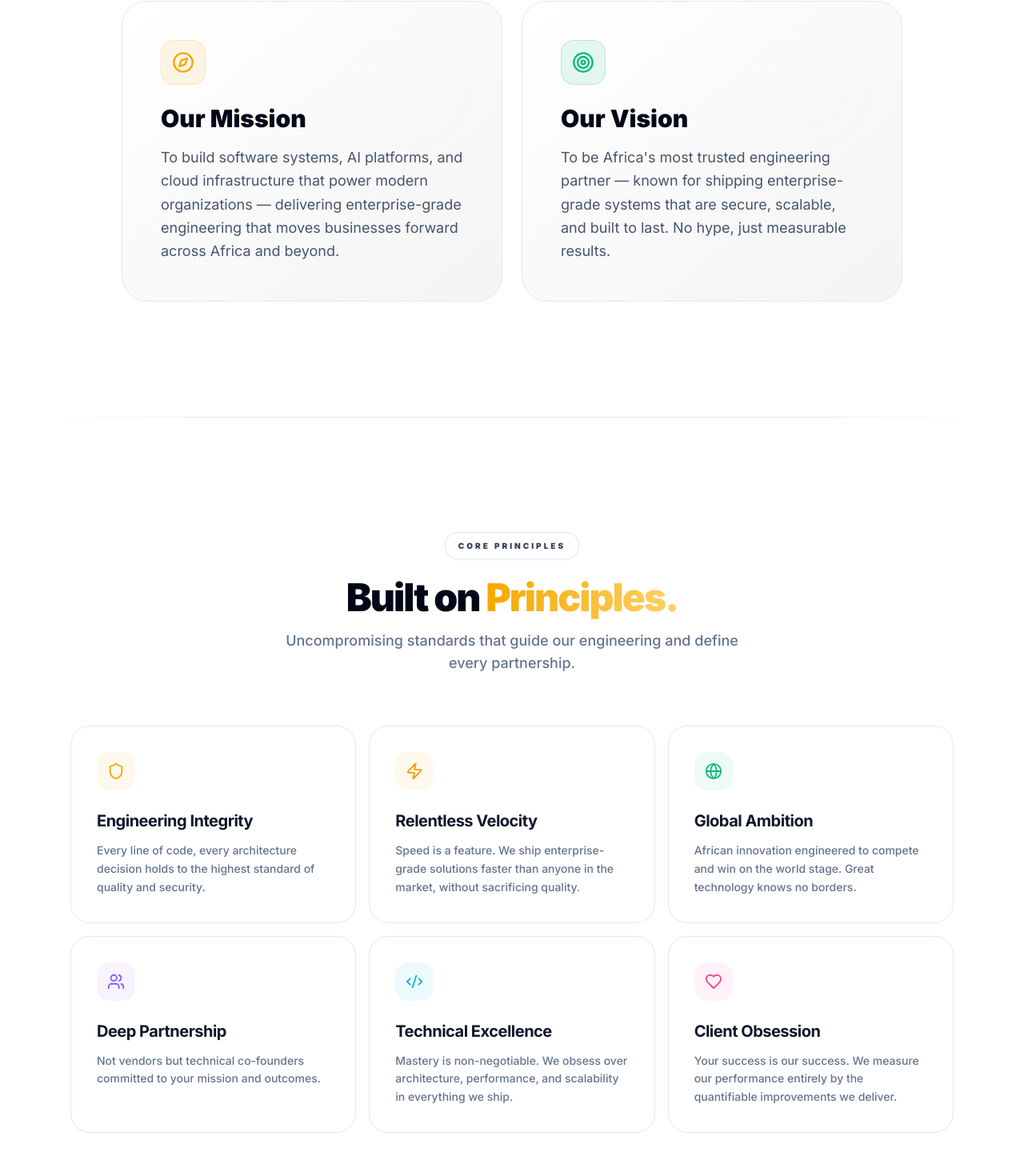
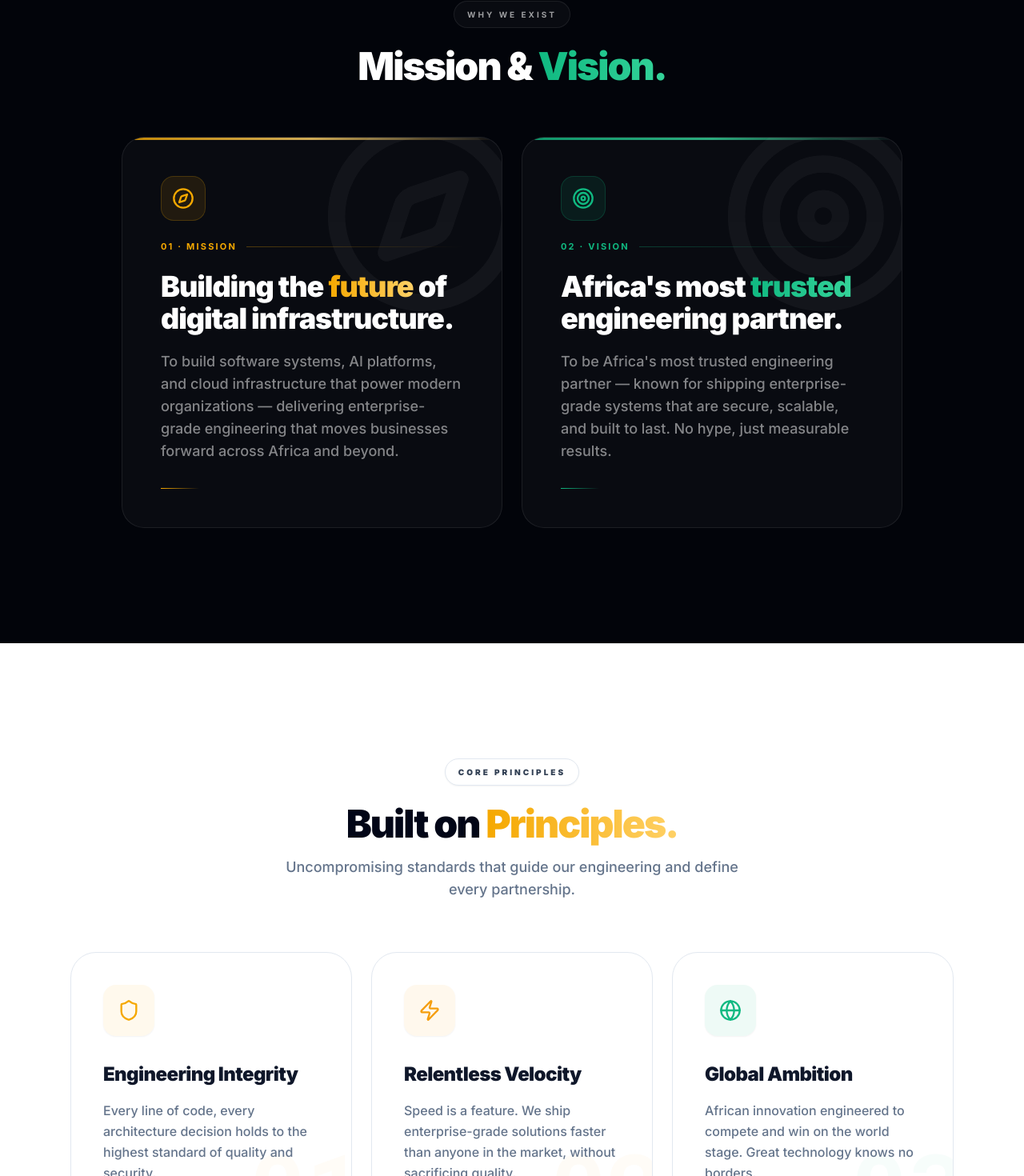
Before and after one commit to jonnahjr/NEXYOVI, a React (Vite) app in the folder frontend/: page /company in a window 1280 px wide. Shown: the part 3533-5003 px from the top of the page at 80% size. Built offline with nearby package versions, Linux system fonts and the light colour scheme; no server answers; the database is empty.

Commit message:
Redesign Core Principles layout with animated Bento cards

```diff
--- a/frontend/src/pages/Company.tsx
+++ b/frontend/src/pages/Company.tsx
@@ -343,28 +343,120 @@ export default function Company() {
       </section>
 
       {/* ═══════════════════════════════════════
-          5. MISSION & VISION — Light Section
+          5. MISSION & VISION — Dark · Two-Pillar Cards
          ═══════════════════════════════════════ */}
-      <section className="relative py-28 md:py-36 bg-white section-divider-light overflow-hidden">
+      <section className="relative py-28 md:py-36 bg-[#02040a] section-divider-dark overflow-hidden">
+        {/* Atmosphere */}
         <div className="absolute inset-0 pointer-events-none">
-          <div className="absolute top-1/2 left-1/3 w-[500px] h-[500px] bg-[#F5A800]/4 rounded-full blur-[120px]" />
+          <div className="absolute top-1/4 left-1/4 w-[500px] h-[500px] bg-[#F5A800]/8 rounded-full blur-[140px]" />
+          <div className="absolute bottom-1/4 right-1/4 w-[500px] h-[500px] bg-[#10b981]/6 rounded-full blur-[120px]" />
         </div>
+
         <div className="container max-w-5xl mx-auto px-6 relative z-10">
-          <motion.div initial="hidden" whileInView="visible" viewport={{ once: true }} variants={staggerContainer} className="grid md:grid-cols-2 gap-6">
-            <motion.div variants={fadeUp} className="relative p-10 md:p-12 rounded-[32px] bg-gradient-to-br from-white to-[#f4f4f5] border border-slate-200 overflow-hidden group hover:border-[#F5A800]/30 transition-all duration-500">
-              <div className="absolute top-0 right-0 p-8 opacity-[0.03]"><Compass size={160} /></div>
-              <div className="relative z-10">
-                <div className="w-14 h-14 rounded-2xl bg-[#F5A800]/10 border border-[#F5A800]/20 flex items-center justify-center mb-6"><Compass size={28} className="text-[#F5A800]" /></div>
-                <h3 className="text-3xl font-black text-slate-950 mb-4">Our Mission</h3>
-                <p className="text-slate-600 text-lg leading-relaxed">To build software systems, AI platforms, and cloud infrastructure that power modern organizations — delivering enterprise-grade engineering that moves businesses forward across Africa and beyond.</p>
+          {/* Header */}
+          <motion.div
+            initial={{ opacity: 0, y: 20 }}
+            whileInView={{ opacity: 1, y: 0 }}
+            viewport={{ once: true }}
+            transition={{ duration: 0.6, ease: EASE_EXPO }}
+            className="text-center mb-16"
+          >
+            <div className="inline-flex items-center gap-2 px-4 py-2 rounded-full bg-white/[0.03] border border-white/[0.08] mb-6">
+              <span className="text-[10px] font-bold uppercase tracking-[0.3em] text-white/60">Why We Exist</span>
+            </div>
+            <h2 className="text-4xl md:text-5xl font-black text-white tracking-[-0.04em] leading-[0.95]">
+              Mission &{' '}
+              <span className="text-transparent bg-clip-text bg-gradient-to-r from-[#10b981] to-[#34d399]">Vision.</span>
+            </h2>
+          </motion.div>
+
+          {/* Two cards */}
+          <motion.div
+            initial="hidden"
+            whileInView="visible"
+            viewport={{ once: true }}
+            variants={staggerContainer}
+            className="grid md:grid-cols-2 gap-6"
+          >
+            {/* ── Mission Card ── */}
+            <motion.div
+              variants={fadeUp}
+              className="group relative rounded-[28px] bg-white/[0.03] border border-white/[0.08] overflow-hidden hover:border-[#F5A800]/30 transition-all duration-500"
+            >
+              {/* Top gradient accent */}
+              <div className="absolute top-0 left-0 right-0 h-[3px] bg-gradient-to-r from-[#F5A800] via-[#FFD166] to-transparent opacity-80" />
+
+              {/* Decorative background icon */}
+              <div className="absolute -top-8 -right-8 opacity-[0.04] group-hover:opacity-[0.06] transition-opacity duration-700">
+                <Compass size={260} className="text-white" />
+              </div>
+
+              {/* Content */}
+              <div className="relative z-10 p-10 md:p-12">
+                {/* Icon */}
+                <div className="w-14 h-14 rounded-2xl bg-[#F5A800]/10 border border-[#F5A800]/20 flex items-center justify-center mb-6 group-hover:bg-[#F5A800] group-hover:border-[#F5A800] transition-all duration-500">
+                  <Compass size={28} className="text-[#F5A800] group-hover:text-white transition-colors duration-500" />
+                </div>
+
+                {/* Label + title */}
+                <div className="flex items-center gap-3 mb-5">
+                  <span className="text-[11px] font-bold uppercase tracking-[0.2em] text-[#F5A800]">01 · Mission</span>
+                  <span className="h-px flex-1 bg-gradient-to-r from-[#F5A800]/30 to-transparent" />
+                </div>
+
+                <h3 className="text-3xl md:text-4xl font-black text-white tracking-[-0.03em] leading-[0.95] mb-5">
+                  Building the{' '}
+                  <span className="text-transparent bg-clip-text bg-gradient-to-r from-[#F5A800] to-[#FFD166]">future</span>
+                  {' '}of digital infrastructure.
+                </h3>
+
+                <p className="text-white/50 text-base md:text-lg leading-relaxed font-medium">
+                  To build software systems, AI platforms, and cloud infrastructure that power modern organizations — delivering enterprise-grade engineering that moves businesses forward across Africa and beyond.
+                </p>
+
+                {/* Bottom accent line */}
+                <div className="mt-8 h-px w-12 bg-gradient-to-r from-[#F5A800] to-transparent" />
               </div>
             </motion.div>
-            <motion.div variants={fadeUp} className="relative p-10 md:p-12 rounded-[32px] bg-gradient-to-br from-white to-[#f4f4f5] border border-slate-200 overflow-hidden group hover:border-[#F5A800]/30 transition-all duration-500">
-              <div className="absolute top-0 right-0 p-8 opacity-[0.03]"><Target size={160} /></div>
-              <div className="relative z-10">
-                <div className="w-14 h-14 rounded-2xl bg-[#10b981]/10 border border-[#10b981]/20 flex items-center justify-center mb-6"><Target size={28} className="text-[#10b981]" /></div>
-                <h3 className="text-3xl font-black text-slate-950 mb-4">Our Vision</h3>
-                <p className="text-slate-600 text-lg leading-relaxed">To be Africa's most trusted engineering partner — known for shipping enterprise-grade systems that are secure, scalable, and built to last. No hype, just measurable results.</p>
+
+            {/* ── Vision Card ── */}
+            <motion.div
+              variants={fadeUp}
+              className="group relative rounded-[28px] bg-white/[0.03] border border-white/[0.08] overflow-hidden hover:border-[#10b981]/30 transition-all duration-500"
+            >
+              {/* Top gradient accent */}
+              <div className="absolute top-0 left-0 right-0 h-[3px] bg-gradient-to-r from-[#10b981] via-[#34d399] to-transparent opacity-80" />
+
+              {/* Decorative background icon */}
+              <div className="absolute -top-8 -right-8 opacity-[0.04] group-hover:opacity-[0.06] transition-opacity duration-700">
+                <Target size={260} className="text-white" />
+              </div>
+
+              {/* Content */}
+              <div className="relative z-10 p-10 md:p-12">
+                {/* Icon */}
+                <div className="w-14 h-14 rounded-2xl bg-[#10b981]/10 border border-[#10b981]/20 flex items-center justify-center mb-6 group-hover:bg-[#10b981] group-hover:border-[#10b981] transition-all duration-500">
+                  <Target size={28} className="text-[#10b981] group-hover:text-white transition-colors duration-500" />
+                </div>
+
+                {/* Label + title */}
+                <div className="flex items-center gap-3 mb-5">
+                  <span className="text-[11px] font-bold uppercase tracking-[0.2em] text-[#10b981]">02 · Vision</span>
+                  <span className="h-px flex-1 bg-gradient-to-r from-[#10b981]/30 to-transparent" />
+                </div>
+
+                <h3 className="text-3xl md:text-4xl font-black text-white tracking-[-0.03em] leading-[0.95] mb-5">
+                  Africa's most{' '}
+                  <span className="text-transparent bg-clip-text bg-gradient-to-r from-[#10b981] to-[#34d399]">trusted</span>
+                  {' '}engineering partner.
+                </h3>
+
+                <p className="text-white/50 text-base md:text-lg leading-relaxed font-medium">
+                  To be Africa's most trusted engineering partner — known for shipping enterprise-grade systems that are secure, scalable, and built to last. No hype, just measurable results.
+                </p>
+
+                {/* Bottom accent line */}
+                <div className="mt-8 h-px w-12 bg-gradient-to-r from-[#10b981] to-transparent" />
               </div>
             </motion.div>
           </motion.div>
@@ -386,17 +478,29 @@ export default function Company() {
             <motion.p variants={fadeUp} className="text-slate-500 text-lg font-medium max-w-xl mx-auto">Uncompromising standards that guide our engineering and define every partnership.</motion.p>
           </motion.div>
 
-          <motion.div initial="hidden" whileInView="visible" viewport={{ once: true }} variants={staggerContainer} className="grid md:grid-cols-2 lg:grid-cols-3 gap-4">
-            {values.map((v) => {
+          <motion.div initial="hidden" whileInView="visible" viewport={{ once: true }} variants={staggerContainer} className="grid md:grid-cols-2 lg:grid-cols-3 gap-6">
+            {values.map((v, i) => {
               const Icon = v.icon;
               return (
-                <motion.div key={v.title} variants={fadeUp} className="group relative rounded-[24px] border border-slate-200 bg-white p-8 overflow-hidden cursor-default hover:border-[#F5A800]/30 transition-all duration-500">
-                  <div className="absolute top-0 left-0 right-0 h-[3px] opacity-0 group-hover:opacity-100 transition-all duration-500" style={{ background: `linear-gradient(90deg, ${v.accent}, transparent)` }} />
-                  <div className="w-12 h-12 rounded-2xl flex items-center justify-center mb-6 transition-all duration-300 group-hover:scale-110" style={{ backgroundColor: `${v.accent}12`, borderColor: `${v.accent}25`, color: v.accent }}>
-                    <Icon size={22} />
+                <motion.div key={v.title} variants={fadeUp} className="group relative rounded-[32px] border border-slate-200 bg-white p-10 overflow-hidden cursor-default hover:shadow-2xl hover:shadow-slate-200/50 hover:-translate-y-2 transition-all duration-500 hover:border-transparent">
+                  {/* Accent Background that fades in on hover */}
+                  <div className="absolute inset-0 opacity-0 group-hover:opacity-[0.03] transition-opacity duration-500" style={{ backgroundColor: v.accent }} />
+
+                  {/* Subtle top gradient line */}
+                  <div className="absolute top-0 left-0 right-0 h-1 opacity-0 group-hover:opacity-100 transition-all duration-500" style={{ background: `linear-gradient(90deg, ${v.accent}, transparent)` }} />
+
+                  {/* Large background number */}
+                  <div className="absolute -bottom-6 -right-4 text-[120px] font-black leading-none opacity-[0.03] group-hover:opacity-[0.06] group-hover:-translate-x-2 group-hover:-translate-y-2 transition-all duration-500 select-none font-mono" style={{ color: v.accent }}>
+                    0{i + 1}
                   </div>
-                  <h3 className="text-xl font-bold text-slate-900 mb-3 tracking-tight">{v.title}</h3>
-                  <p className="text-slate-500 text-sm leading-relaxed font-medium">{v.desc}</p>
+
+                  {/* Icon Container */}
+                  <div className="w-16 h-16 rounded-2xl flex items-center justify-center mb-8 shadow-sm transition-all duration-500 group-hover:scale-110 group-hover:rotate-3" style={{ backgroundColor: `${v.accent}12`, color: v.accent }}>
+                    <Icon size={28} className="transition-transform duration-500 group-hover:-rotate-6" />
+                  </div>
+
+                  <h3 className="text-2xl font-black text-slate-900 mb-4 tracking-tight group-hover:text-slate-950 transition-colors">{v.title}</h3>
+                  <p className="text-slate-500 text-base leading-relaxed font-medium relative z-10">{v.desc}</p>
                 </motion.div>
               );
             })}
```
